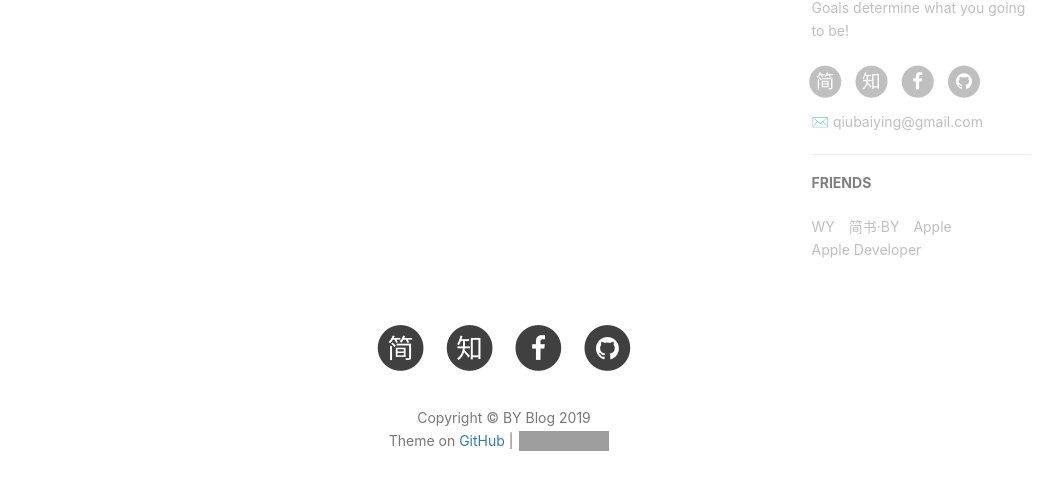
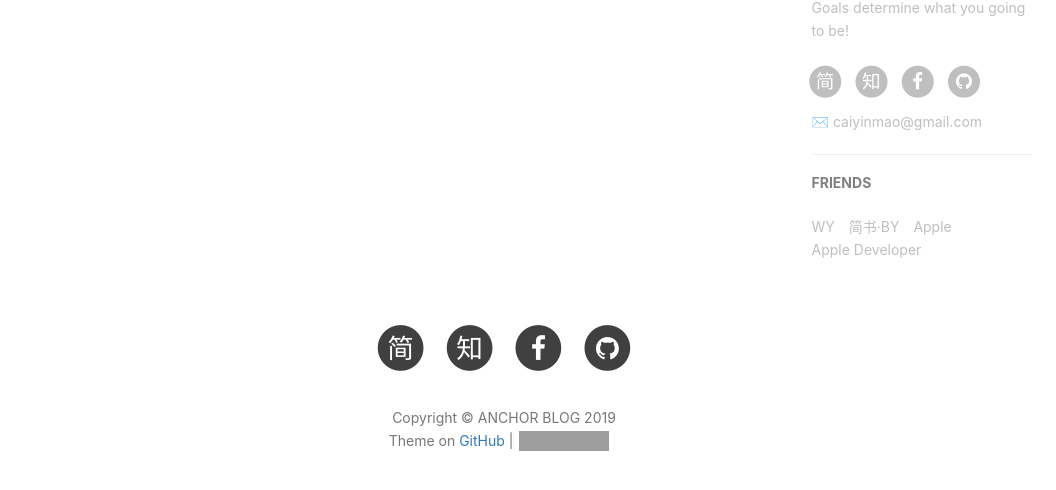
Before and after one commit to anchor2017/anchor2017.github.io, a Jekyll site: the page built from about.html, in a window 1280 px wide and 900 px high, scrolled down 713 px. Shown: the part 355-845 px from the top of the window, without its empty margins (136-1192 px from the left). Built offline with Jekyll 4.4.1, drawn with Linux system fonts in a browser that asks for light colours; nearby versions of some CDN libraries; comment, search, counter and statistics services are not loaded; grey boxes are pictures that could not be loaded.

Commit message:
Update _config.yml

```diff
--- a/_config.yml
+++ b/_config.yml
@@ -1,13 +1,13 @@
 # Site settings
-title: BY Blog
-SEOTitle: 银锚的博客 | BY Blog
+title: ANCHOR BLOG
+SEOTitle: 银锚的博客 | ANCHOR BLOG
 header-img: img/post-bg-desk.jpg
-email: qiubaiying@gmail.com
+email: caiyinmao@gmail.com
 description: "Every failure is leading towards success."
-keyword: "BY, BY Blog, 柏荧的博客, qiubaiying, 邱柏荧, iOS, Apple, iPhone"
-url: "http://qiubaiying.github.io"          # your host, for absolute URL
+keyword: "BY, BY Blog, 银锚的博客, caiyinmao, 蔡银锚, iOS, Apple, iPhone"
+url: "http://anchor2017.github.io"          # your host, for absolute URL
 baseurl: ""      # for example, '/blog' if your blog hosted on 'host/blog'
-github_repo: "https://github.com/qiubaiying/qiubaiying.github.io.git" # you code repository
+github_repo: "https://github.com/anchor2017/anchor2017.github.io.git" # you code repository
 
 # Sidebar settings
 sidebar: true                           # whether or not using Sidebar.
```
